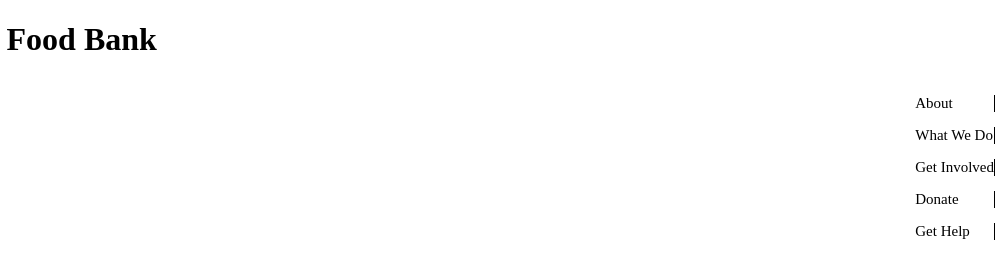
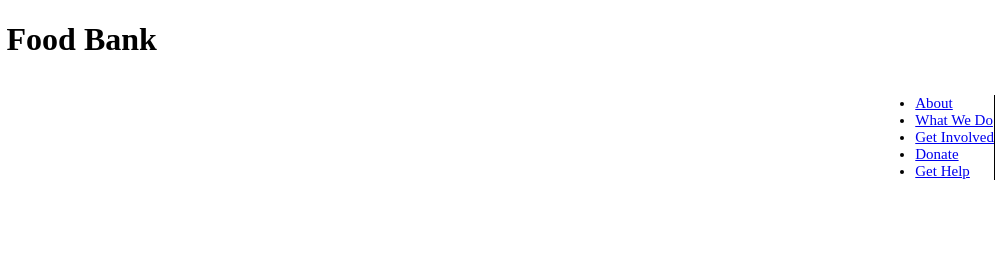
Before and after one commit to therealgman2016/Skills_Usa_State_Team6950, a plain HTML site: page index.html in a window 1280 px wide. Shown: the full height of the page, 277-1280 px from the left. Drawn offline with Linux system fonts and the light colour scheme.

Commit message:
changed div

```diff
--- a/index.html
+++ b/index.html
@@ -19,16 +19,20 @@
         <div class="logo-text">
             <h1 class="logo-text">Community Food Bank</h1>
         </div>
+        <nav class="header-nav">
+            <ul>
+                <li><a href="about.html">About</a></li>
+                <li><a href="what-we-do.html">What We Do</a></li>
+                <li><a href="get-involved.html">Get Involved</a></li>
+                <li><a href="donate.html">Donate</a></li>
+                <li><a href="get-help.html">Get Help</a></li>
+            </ul>
 
+        </nav>
     </div>
-<nav>
-<ul>About</ul>
-<ul>What We Do</ul>
-<ul>Get Involved</ul>
-<ul>Donate</ul>
-<ul>Get Help</ul>
 
-</nav>
+
+
 
 </body>
 </html>
```
Also changed, not shown: about.html (added), what-we-do.html (added).
